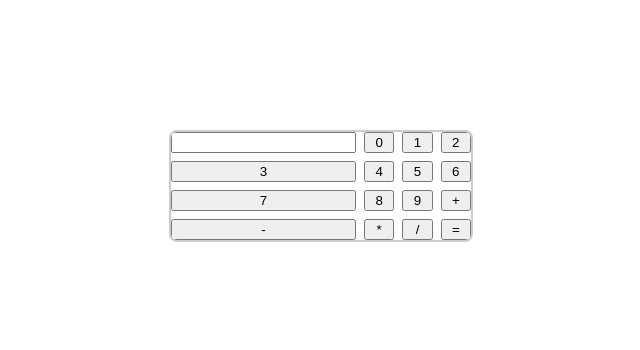
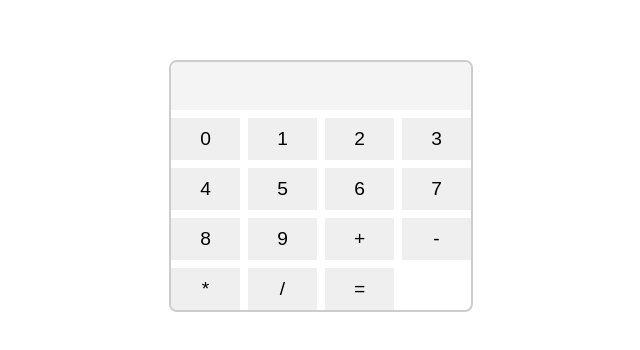
Before and after one commit to Matsatsi14/CODSOFT, a plain HTML site: page index.html in a window 1280 px wide. Shown: the part 214-564 px from the top of the page, without its empty margins (319-959 px from the left). Drawn offline with Linux system fonts and the light colour scheme.

Commit message:
Styled the buttons and the input text

```diff
--- a/src/calculator.css
+++ b/src/calculator.css
@@ -17,3 +17,25 @@ body {
   border-radius: 8px;
   overflow: hidden;
 }
+
+input {
+  grid-column: span 4;
+  background-color: #f4f4f4;
+  padding: 10px;
+  text-align: right;
+  font-size: 1.5em;
+  border: none;
+  outline: none;
+}
+
+button {
+  padding: 10px;
+  font-size: 1.2em;
+  border: none;
+  outline: none;
+  cursor: pointer;
+}
+
+button:active {
+  background-color: #ddd;
+}
```
